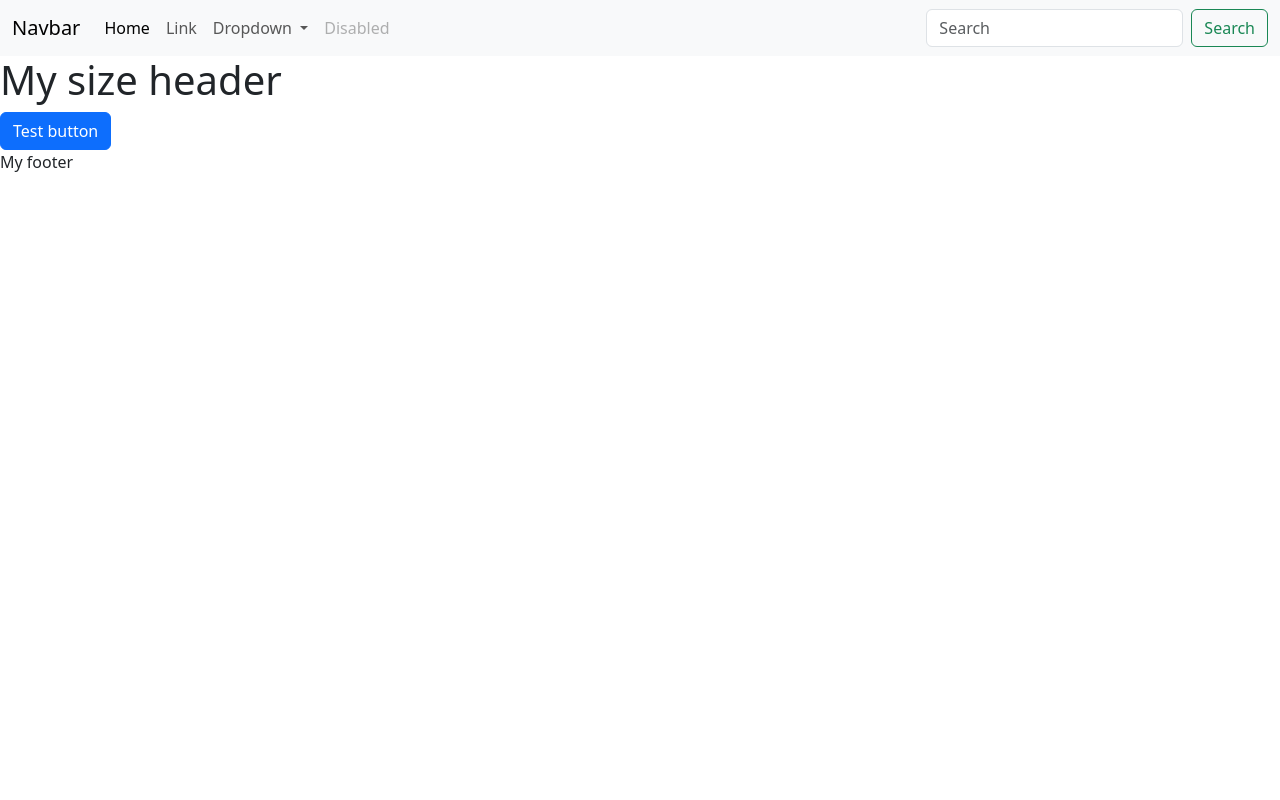
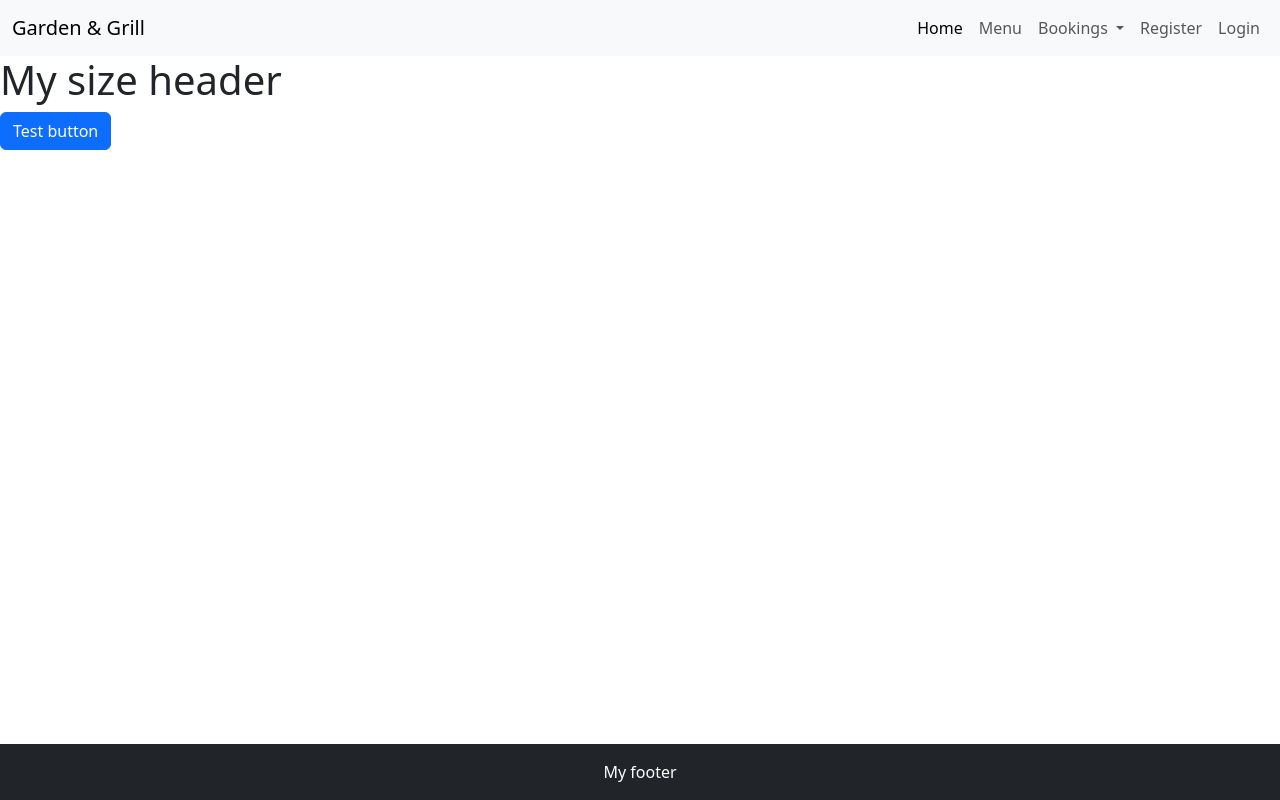
Before and after one commit to Patteerrik/Garden_Grill, a Django app: template templates/base.html in a window 1280 px wide. Run offline with Django 4.2, Linux system fonts and the light colour scheme; the template is opened without the code that fills it, so the values that code supplies are empty; some libraries are stand-ins or nearby versions.

Commit message:
Styled homepage, updated navbar links, and adjusted footer positioning

```diff
--- a/main/static/css/style.css
+++ b/main/static/css/style.css
@@ -0,0 +1,14 @@
+html, body {
+    height: 100%;
+    margin: 0;
+}
+
+body {
+    display:flex;
+    flex-direction: column;
+}
+
+footer {
+    background-color: #31373d;
+    color: white;
+}
--- a/templates/base.html
+++ b/templates/base.html
@@ -5,46 +5,46 @@
     <meta charset="UTF-8">
     <meta name="viewport" content="width=device-width, initial-scale=1.0">
     <title>{% block title %}My site{% endblock %}</title>
-    <!-- bootstrap -->
-    <link href="https://stackpath.bootstrapcdn.com/bootstrap/5.3.0/css/bootstrap.min.css" rel="stylesheet">
-    <!-- Your custom CSS -->
+    <!-- Bootstrap CSS -->
+    <link href="https://cdn.jsdelivr.net/npm/bootstrap@5.3.0/dist/css/bootstrap.min.css" rel="stylesheet">
+
+    <!-- custom CSS -->
     <link href="{% static 'css/style.css' %}" rel="stylesheet">
 </head>
-<body>
+<body class="d-flex flex-column min-vh-100"></body>
     <!-- Navbar -->
     <nav class="navbar navbar-expand-lg bg-body-tertiary">
         <div class="container-fluid">
-          <a class="navbar-brand" href="#">Navbar</a>
+          <a class="navbar-brand" href="#">Garden & Grill</a>
           <button class="navbar-toggler" type="button" data-bs-toggle="collapse" data-bs-target="#navbarSupportedContent" aria-controls="navbarSupportedContent" aria-expanded="false" aria-label="Toggle navigation">
             <span class="navbar-toggler-icon"></span>
           </button>
           <div class="collapse navbar-collapse" id="navbarSupportedContent">
-            <ul class="navbar-nav me-auto mb-2 mb-lg-0">
+            <ul class="navbar-nav ms-auto mb-2 mb-lg-0">
               <li class="nav-item">
                 <a class="nav-link active" aria-current="page" href="#">Home</a>
               </li>
               <li class="nav-item">
-                <a class="nav-link" href="#">Link</a>
+                <a class="nav-link" href="#">Menu</a>
               </li>
               <li class="nav-item dropdown">
                 <a class="nav-link dropdown-toggle" href="#" role="button" data-bs-toggle="dropdown" aria-expanded="false">
-                  Dropdown
+                  Bookings
                 </a>
                 <ul class="dropdown-menu">
-                  <li><a class="dropdown-item" href="#">Action</a></li>
-                  <li><a class="dropdown-item" href="#">Another action</a></li>
+                  <li><a class="dropdown-item" href="#">Make reservation</a></li>
+                  <li><a class="dropdown-item" href="#">Change reservation</a></li>
                   <li><hr class="dropdown-divider"></li>
                   <li><a class="dropdown-item" href="#">Something else here</a></li>
                 </ul>
               </li>
               <li class="nav-item">
-                <a class="nav-link disabled" aria-disabled="true">Disabled</a>
+                <a class="nav-link" href="#">Register</a>
+              </li>
+              <li class="nav-item">
+                <a class="nav-link" href="#">Login</a>
               </li>
             </ul>
-            <form class="d-flex" role="search">
-              <input class="form-control me-2" type="search" placeholder="Search" aria-label="Search">
-              <button class="btn btn-outline-success" type="submit">Search</button>
-            </form>
           </div>
         </div>
       </nav>
@@ -59,10 +59,11 @@
         {% endblock %}
     </main>
 
-    <footer>
+    <footer class="bg-dark text-white text-center py-3 mt-auto">
         My footer
     </footer>
     <!-- bootstrap -->
-    <script src="https://stackpath.bootstrapcdn.com/bootstrap/5.3.0/js/bootstrap.bundle.min.js"></script>
+    <script src="https://cdn.jsdelivr.net/npm/bootstrap@5.3.0/dist/js/bootstrap.bundle.min.js"></script>
+
 </body>
 </html>
```
